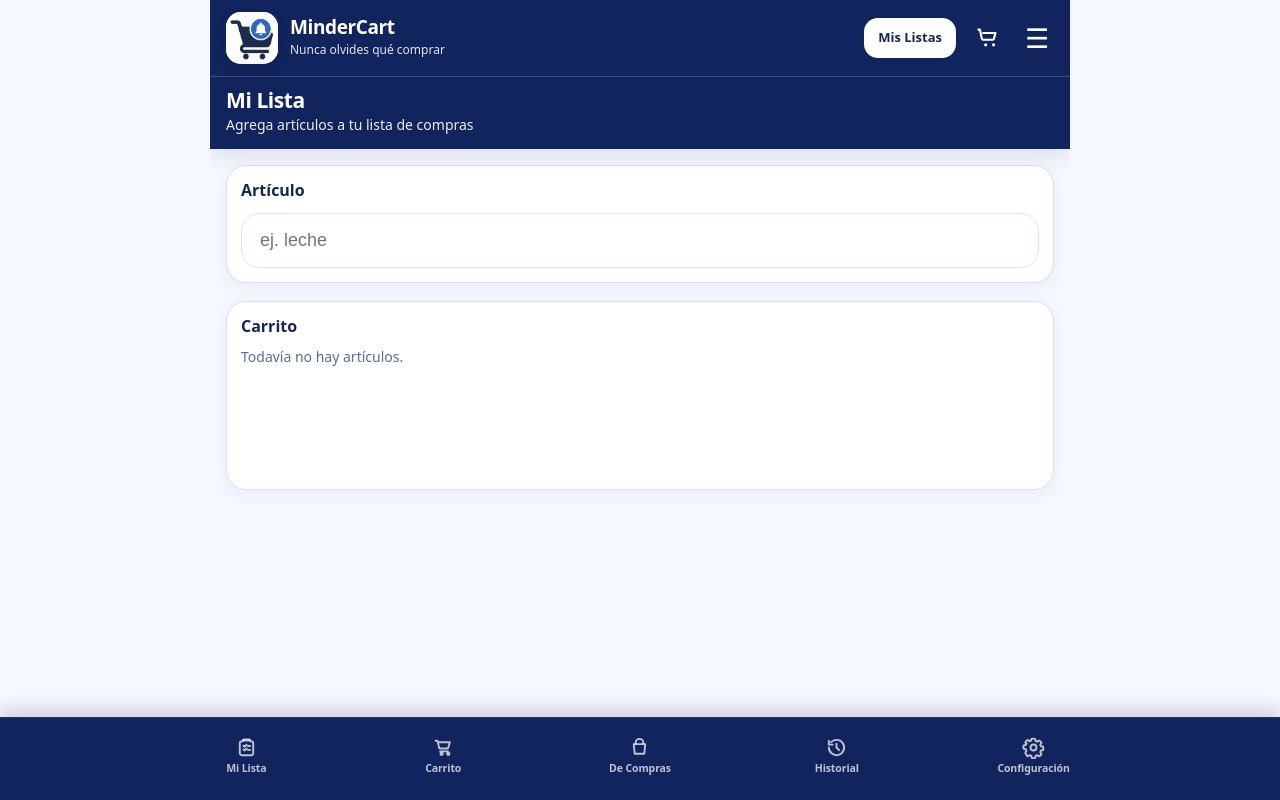
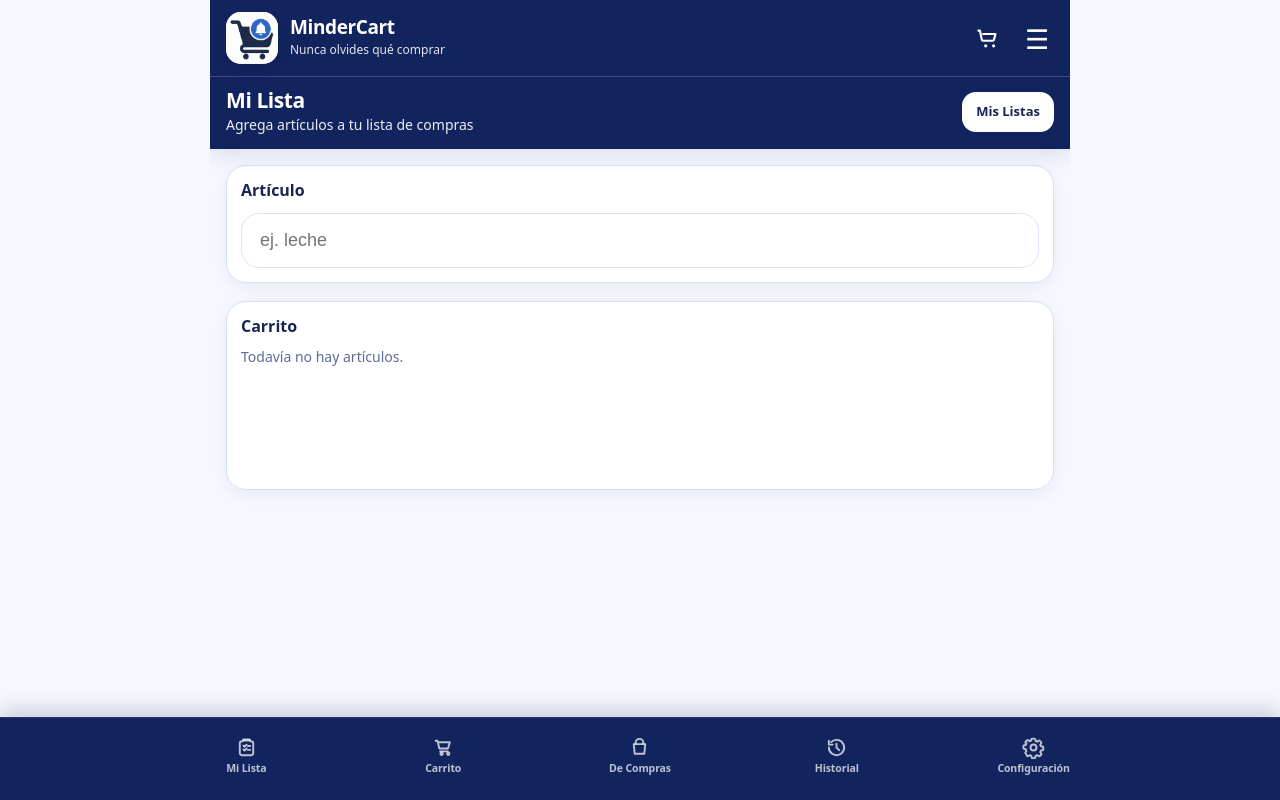
Before and after one commit to EnriqueGSMC/mindercart-web, a Next.js app: page / in a window 1280 px wide. Built offline with nearby package versions, Linux system fonts and the light colour scheme.

Commit message:
fix: move my lists action to title row

```diff
--- a/src/components/mindercart/Shell.tsx
+++ b/src/components/mindercart/Shell.tsx
@@ -379,12 +379,6 @@ export function AppShell(props: {
           </div>
 
           <div style={{ display: "flex", alignItems: "center", gap: 12, flexShrink: 0 }}>
-            {props.secondaryAction ? (
-              <Link href={props.secondaryAction.href} style={actionButtonStyle()}>
-                {props.secondaryAction.label}
-              </Link>
-            ) : null}
-
             {showCart ? (
               <Link href="/general-list" style={cartIconStyle()} aria-label="Cart">
                 <CartIcon />
@@ -424,6 +418,15 @@ export function AppShell(props: {
         >
           <div
             style={{
+              display: "flex",
+              alignItems: "center",
+              justifyContent: "space-between",
+              gap: 12,
+            }}
+          >
+            <div style={{ minWidth: 0, flex: 1 }}>
+              <div
+                style={{
                   fontSize: s(21),
                   lineHeight: 1.08,
                   fontWeight: 900,
@@ -447,6 +450,14 @@ export function AppShell(props: {
                   {props.subtitle}
                 </div>
               ) : null}
+            </div>
+
+            {props.secondaryAction ? (
+              <Link href={props.secondaryAction.href} style={actionButtonStyle()}>
+                {props.secondaryAction.label}
+              </Link>
+            ) : null}
+          </div>
         </div>
       </header>
 
```
Lines whose indentation alone changed are shown as unchanged.
